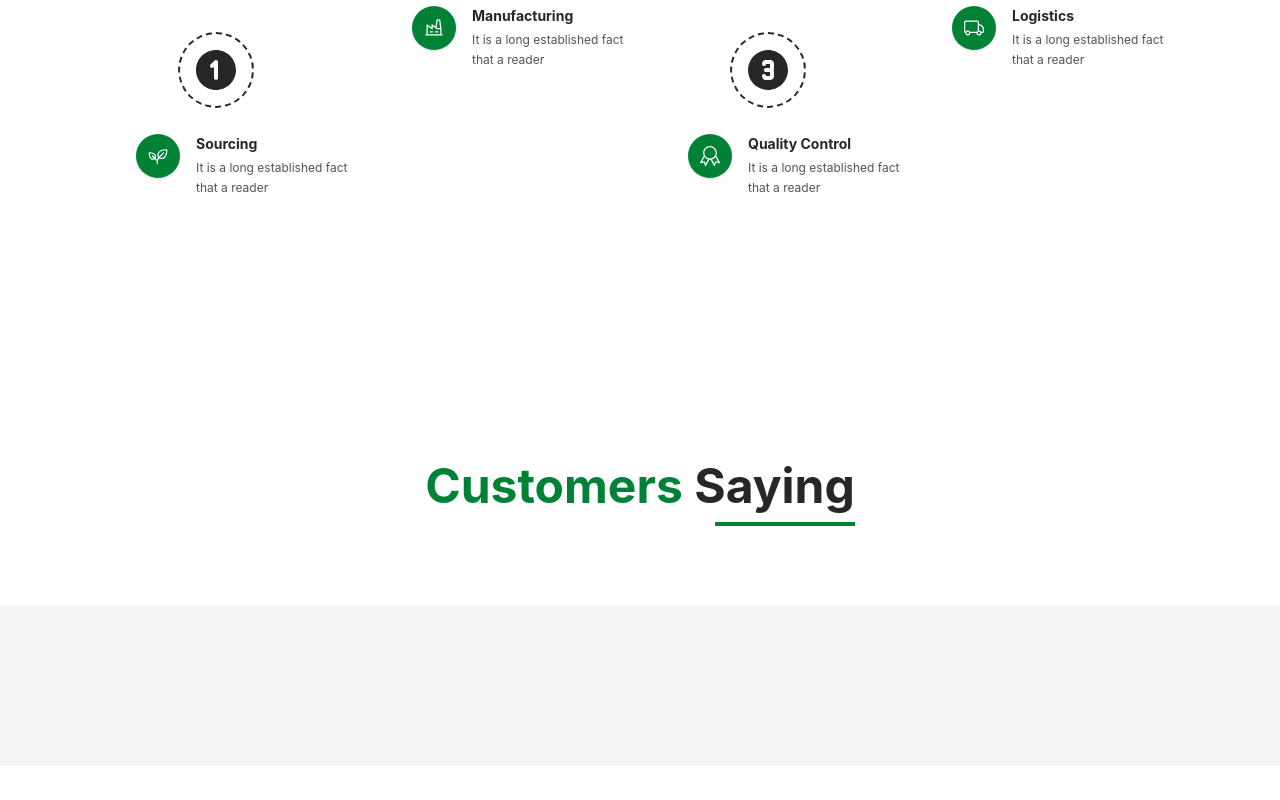
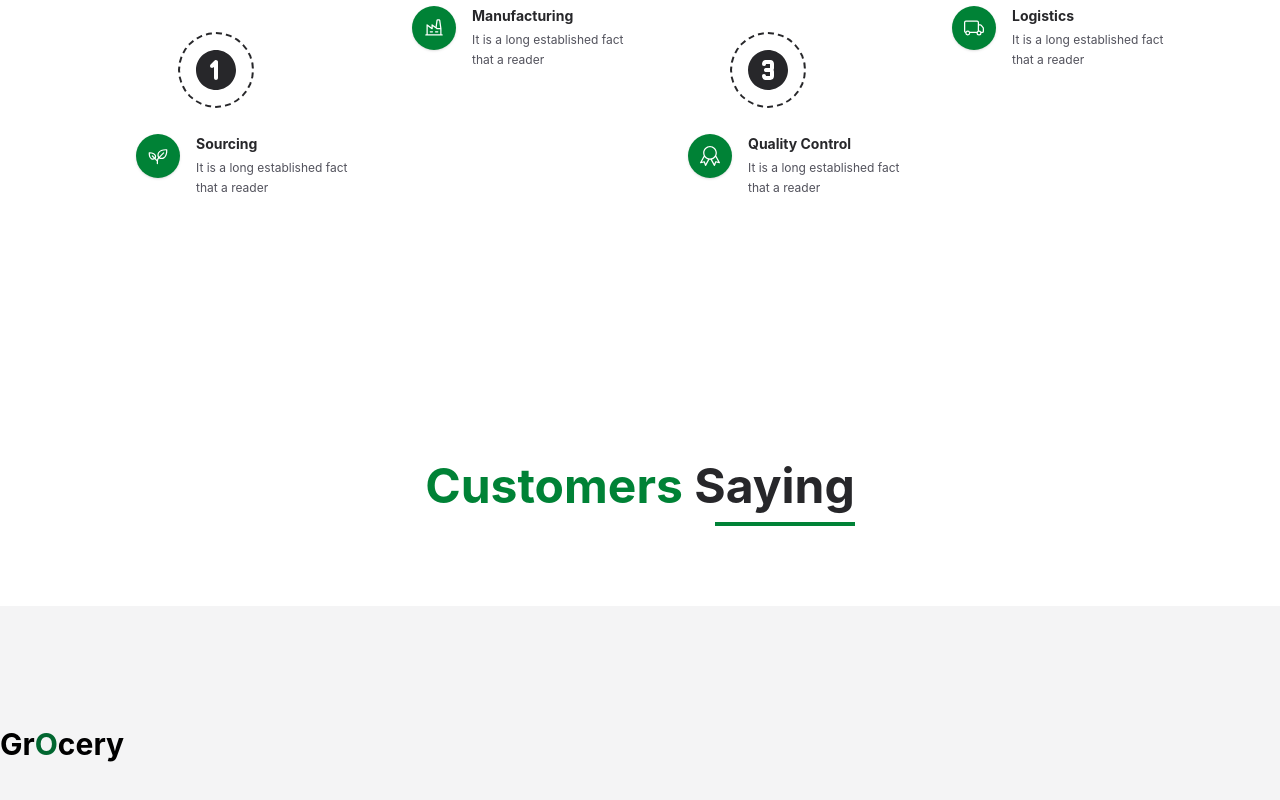
Before and after one commit to Nabeela-Kanwal/Grocery-store-react, a React (Vite) app: page / in a window 1280 px wide. Shown: the part 6402-7202 px from the top of the page. Before the commit the page ends 7168 px from the top, so only its background shows below. Built offline with nearby package versions, Linux system fonts and the light colour scheme.

Commit message:
inluded logo

```diff
--- a/src/components/Footer/Footer.jsx
+++ b/src/components/Footer/Footer.jsx
@@ -1,11 +1,17 @@
 import React from "react";
 
 const Footer = () => {
-  return <footer className="bg-zinc-100 py-20">
-    <div>
-
-    </div>
-  </footer>;
+  return (
+    <footer className="bg-zinc-100 py-20">
+      <div className="max-w-[1400] mx-auto py-10">
+        <div>
+          <a href="#" className="text-3xl font-bold">
+            Gr<span className="text-green-800">O</span>cery
+          </a>
+        </div>
+      </div>
+    </footer>
+  );
 };
 
 export default Footer;
```
